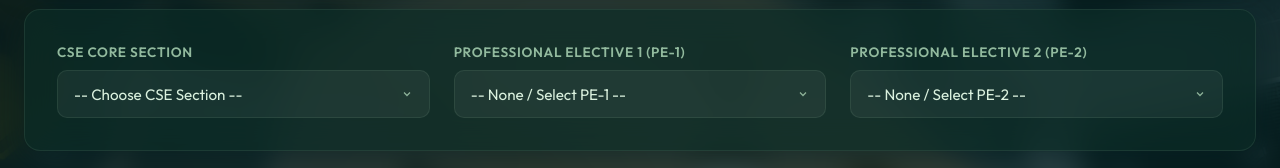
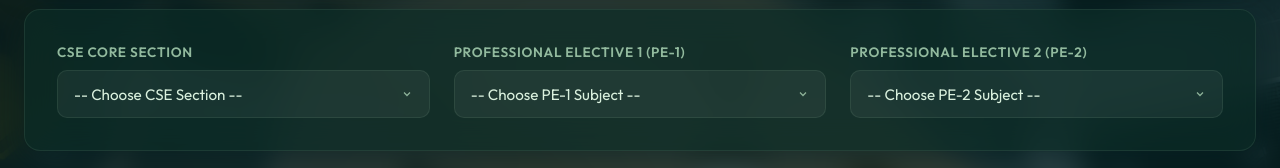
Before and after one commit to debayansamal/5th-Sem-Timetable-Downloader, a Next.js app: page / in a window 1280 px wide. Shown: the part 208-376 px from the top of the page. Built offline with nearby package versions, Linux system fonts and the light colour scheme.

Commit message:
feat: implement single-dropdown cascading select wizard for electives

```diff
--- a/src/app/page.tsx
+++ b/src/app/page.tsx
@@ -7,11 +7,25 @@ import ExportActions from '../components/ExportActions';
 
 export default function Home() {
   const [selectedCore, setSelectedCore] = useState<string>('');
+  const [selectedPe1Subject, setSelectedPe1Subject] = useState<string>('');
   const [selectedPe1, setSelectedPe1] = useState<string>('');
+  const [selectedPe2Subject, setSelectedPe2Subject] = useState<string>('');
   const [selectedPe2, setSelectedPe2] = useState<string>('');
   const [viewMode, setViewMode] = useState<'weekly' | 'daily'>('daily');
   const [theme, setTheme] = useState<'dark' | 'light'>('dark');
   const [isMounted, setIsMounted] = useState(false);
+
+  // Helper to find elective subject category based on section code
+  const findElectiveSubject = (section: string, type: 'pe1' | 'pe2'): string => {
+    if (!section) return '';
+    const categoryData = timetableData[type];
+    for (const category of Object.keys(categoryData)) {
+      if ((categoryData as any)[category][section]) {
+        return category;
+      }
+    }
+    return '';
+  };
 
   // Load options once and sort them naturally (e.g. CS2 before CS10)
   const coreOptions = useMemo(() => {
@@ -20,41 +34,42 @@ export default function Home() {
     );
   }, []);
 
-  const pe1Options = useMemo(() => {
-    const groups: Record<string, string[]> = {};
-    Object.keys(timetableData.pe1).forEach(category => {
-      const subgroups = Object.keys((timetableData.pe1 as any)[category]).sort((a, b) =>
+  const pe1Subjects = useMemo(() => Object.keys(timetableData.pe1).sort(), []);
+  const pe2Subjects = useMemo(() => Object.keys(timetableData.pe2).sort(), []);
+
+  const pe1Sections = useMemo(() => {
+    if (!selectedPe1Subject) return [];
+    return Object.keys((timetableData.pe1 as any)[selectedPe1Subject]).sort((a, b) =>
       a.localeCompare(b, undefined, { numeric: true, sensitivity: 'base' })
     );
-      groups[category] = subgroups;
-    });
-    return groups;
-  }, []);
+  }, [selectedPe1Subject]);
 
-  const pe2Options = useMemo(() => {
-    const groups: Record<string, string[]> = {};
-    Object.keys(timetableData.pe2).forEach(category => {
-      const subgroups = Object.keys((timetableData.pe2 as any)[category]).sort((a, b) =>
+  const pe2Sections = useMemo(() => {
+    if (!selectedPe2Subject) return [];
+    return Object.keys((timetableData.pe2 as any)[selectedPe2Subject]).sort((a, b) =>
       a.localeCompare(b, undefined, { numeric: true, sensitivity: 'base' })
     );
-      groups[category] = subgroups;
-    });
-    return groups;
-  }, []);
+  }, [selectedPe2Subject]);
 
   // Handle mounting and state restoration from localStorage
   useEffect(() => {
     setIsMounted(true);
 
-    const savedCore = localStorage.getItem('tt_selected_core');
-    const savedPe1 = localStorage.getItem('tt_selected_pe1');
-    const savedPe2 = localStorage.getItem('tt_selected_pe2');
+    const savedCore = localStorage.getItem('tt_selected_core') || '';
+    const savedPe1 = localStorage.getItem('tt_selected_pe1') || '';
+    const savedPe2 = localStorage.getItem('tt_selected_pe2') || '';
     const savedView = localStorage.getItem('tt_view_mode');
     const savedTheme = localStorage.getItem('tt_theme');
 
     if (savedCore) setSelectedCore(savedCore);
-    if (savedPe1) setSelectedPe1(savedPe1);
-    if (savedPe2) setSelectedPe2(savedPe2);
+    if (savedPe1) {
+      setSelectedPe1(savedPe1);
+      setSelectedPe1Subject(findElectiveSubject(savedPe1, 'pe1'));
+    }
+    if (savedPe2) {
+      setSelectedPe2(savedPe2);
+      setSelectedPe2Subject(findElectiveSubject(savedPe2, 'pe2'));
+    }
     if (savedView === 'weekly' || savedView === 'daily') setViewMode(savedView);
     if (savedTheme === 'light' || savedTheme === 'dark') setTheme(savedTheme);
   }, []);
@@ -76,16 +91,34 @@ export default function Home() {
     localStorage.setItem('tt_selected_core', val);
   };
 
-  const handlePe1Change = (e: React.ChangeEvent<HTMLSelectElement>) => {
+  const handlePe1SelectChange = (e: React.ChangeEvent<HTMLSelectElement>) => {
     const val = e.target.value;
+    if (val === 'BACK') {
+      setSelectedPe1Subject('');
+      setSelectedPe1('');
+      localStorage.removeItem('tt_selected_pe1');
+    } else if (!selectedPe1Subject) {
+      setSelectedPe1Subject(val);
+      setSelectedPe1('');
+    } else {
       setSelectedPe1(val);
       localStorage.setItem('tt_selected_pe1', val);
+    }
   };
 
-  const handlePe2Change = (e: React.ChangeEvent<HTMLSelectElement>) => {
+  const handlePe2SelectChange = (e: React.ChangeEvent<HTMLSelectElement>) => {
     const val = e.target.value;
+    if (val === 'BACK') {
+      setSelectedPe2Subject('');
+      setSelectedPe2('');
+      localStorage.removeItem('tt_selected_pe2');
+    } else if (!selectedPe2Subject) {
+      setSelectedPe2Subject(val);
+      setSelectedPe2('');
+    } else {
       setSelectedPe2(val);
       localStorage.setItem('tt_selected_pe2', val);
+    }
   };
 
   const toggleViewMode = (mode: 'weekly' | 'daily') => {
@@ -187,20 +220,28 @@ export default function Home() {
             <label htmlFor="pe1-select">Professional Elective 1 (PE-1)</label>
             <select
               id="pe1-select"
-              value={selectedPe1}
-              onChange={handlePe1Change}
+              value={selectedPe1Subject ? selectedPe1 : ""}
+              onChange={handlePe1SelectChange}
               className="custom-select"
             >
-              <option value="">-- None / Select PE-1 --</option>
-              {Object.keys(pe1Options).sort().map(category => (
-                <optgroup key={category} label={category}>
-                  {pe1Options[category].map(opt => (
+              {!selectedPe1Subject ? (
+                <>
+                  <option value="">-- Choose PE-1 Subject --</option>
+                  {pe1Subjects.map(sub => (
+                    <option key={sub} value={sub}>{sub}</option>
+                  ))}
+                </>
+              ) : (
+                <>
+                  <option value="BACK">← Back to Subjects</option>
+                  <option value="">-- Choose {selectedPe1Subject} Section --</option>
+                  {pe1Sections.map(opt => (
                     <option key={opt} value={opt}>
                       {formatLabel(opt)}
                     </option>
                   ))}
-                </optgroup>
-              ))}
+                </>
+              )}
             </select>
           </div>
 
@@ -209,20 +250,28 @@ export default function Home() {
             <label htmlFor="pe2-select">Professional Elective 2 (PE-2)</label>
             <select
               id="pe2-select"
-              value={selectedPe2}
-              onChange={handlePe2Change}
+              value={selectedPe2Subject ? selectedPe2 : ""}
+              onChange={handlePe2SelectChange}
               className="custom-select"
             >
-              <option value="">-- None / Select PE-2 --</option>
-              {Object.keys(pe2Options).sort().map(category => (
-                <optgroup key={category} label={category}>
-                  {pe2Options[category].map(opt => (
+              {!selectedPe2Subject ? (
+                <>
+                  <option value="">-- Choose PE-2 Subject --</option>
+                  {pe2Subjects.map(sub => (
+                    <option key={sub} value={sub}>{sub}</option>
+                  ))}
+                </>
+              ) : (
+                <>
+                  <option value="BACK">← Back to Subjects</option>
+                  <option value="">-- Choose {selectedPe2Subject} Section --</option>
+                  {pe2Sections.map(opt => (
                     <option key={opt} value={opt}>
                       {formatLabel(opt)}
                     </option>
                   ))}
-                </optgroup>
-              ))}
+                </>
+              )}
             </select>
           </div>
         </div>
```
Lines whose indentation alone changed are shown as unchanged.
